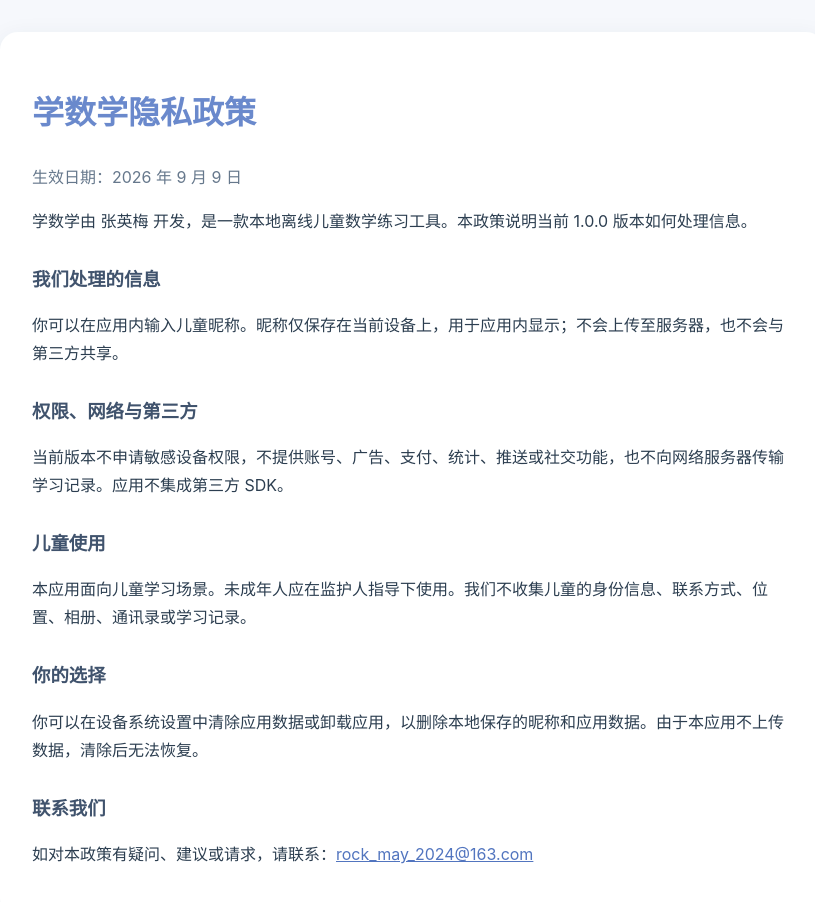
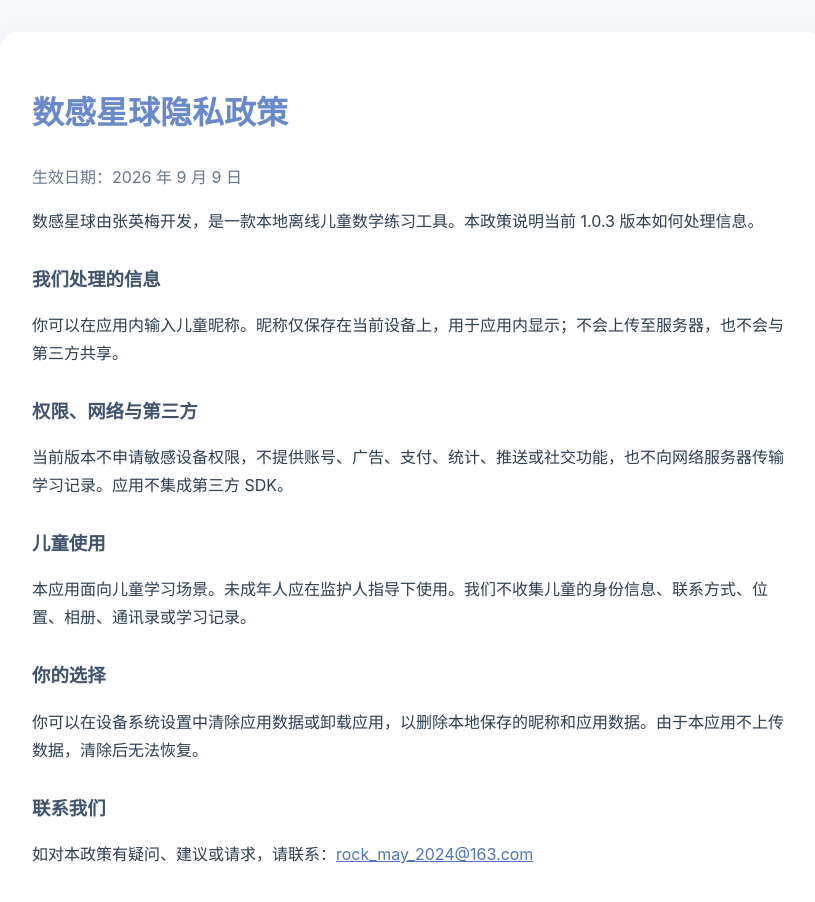
Before and after one commit to rockmay2024/xueshuxue-privacy, a plain HTML site: page index.html in a window 1280 px wide. Shown: the whole page, without its empty margins (228-1043 px from the left). Drawn offline with Linux system fonts and the light colour scheme.

Commit message:
Rename app to 数感星球
Updated the privacy policy title and description to reflect the new application name and version.

```diff
--- a/index.html
+++ b/index.html
@@ -3,7 +3,7 @@
 <head>
   <meta charset="UTF-8">
   <meta name="viewport" content="width=device-width, initial-scale=1.0">
-  <title>学数学隐私政策</title>
+  <title>数感星球隐私政策</title>
   <style>
     body { margin: 0; background: #f6f8fc; color: #2c3e50; font: 16px/1.75 -apple-system, BlinkMacSystemFont, "PingFang SC", "Microsoft YaHei", sans-serif; }
     main { max-width: 760px; margin: 32px auto; padding: 32px; background: #fff; border-radius: 18px; box-shadow: 0 6px 24px rgba(44,62,80,.08); }
@@ -13,9 +13,9 @@
 </head>
 <body>
 <main>
-  <h1>学数学隐私政策</h1>
+  <h1>数感星球隐私政策</h1>
   <p class="meta">生效日期：2026 年 9 月 9 日</p>
-  <p>学数学由 张英梅 开发，是一款本地离线儿童数学练习工具。本政策说明当前 1.0.0 版本如何处理信息。</p>
+  <p>数感星球由张英梅开发，是一款本地离线儿童数学练习工具。本政策说明当前 1.0.3 版本如何处理信息。</p>
   <h2>我们处理的信息</h2>
   <p>你可以在应用内输入儿童昵称。昵称仅保存在当前设备上，用于应用内显示；不会上传至服务器，也不会与第三方共享。</p>
   <h2>权限、网络与第三方</h2>
```
